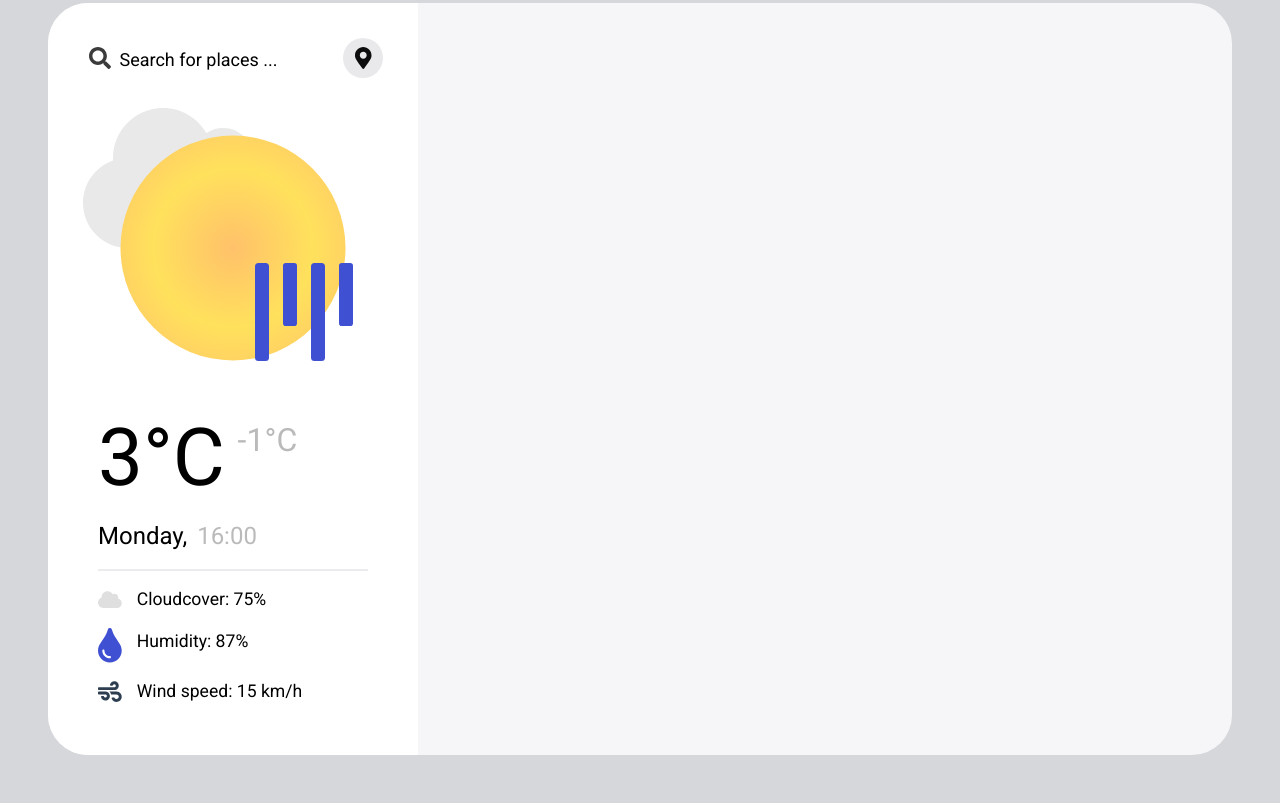
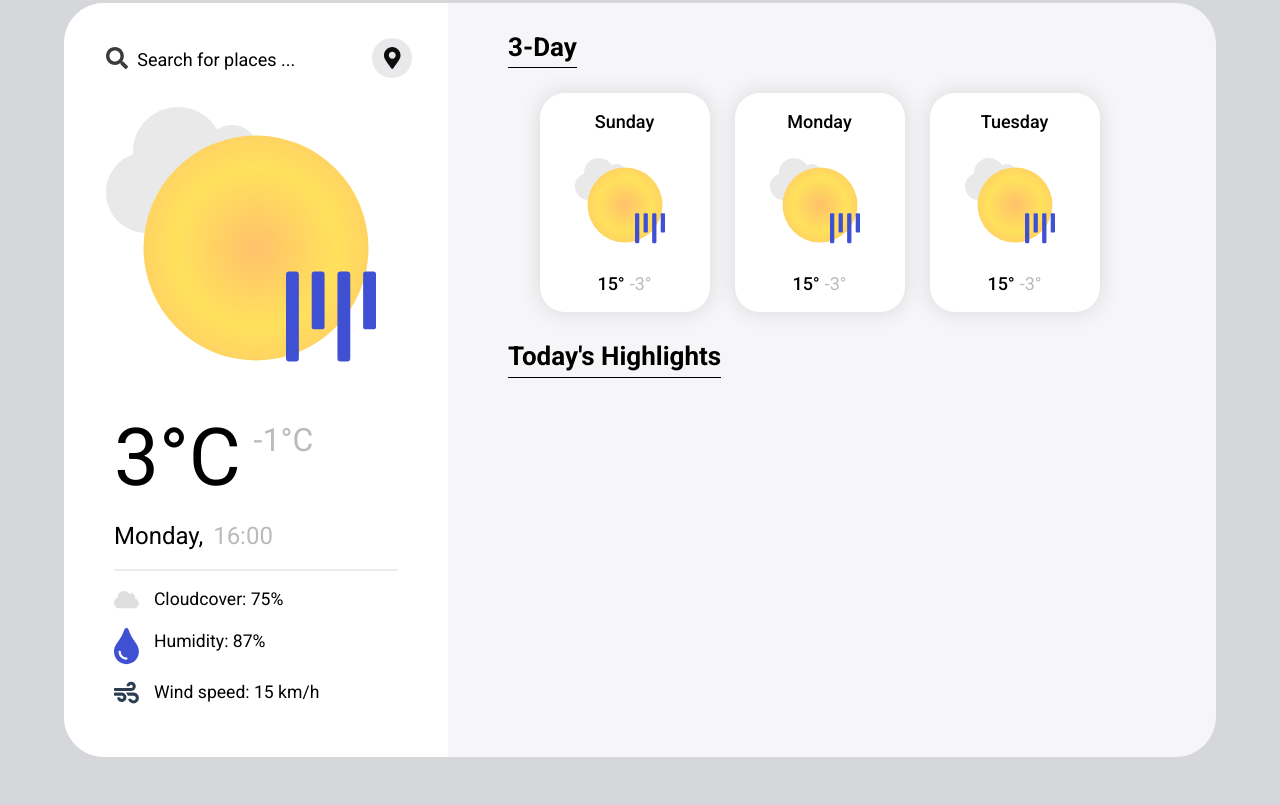
Before and after one commit to igorkrosh/Weather-App, a Vue app: page / in a window 1280 px wide. Built offline with nearby package versions, Linux system fonts and the light colour scheme.

Commit message:
3-day weather - layout

```diff
--- a/src/App.vue
+++ b/src/App.vue
@@ -1,6 +1,6 @@
 <template>
   <div id="app">
-    <div class="tile is-ancestor weather-panel">
+    <div class="tile container is-ancestor weather-panel">
       <TodayPanel/>
       <DetailsPanel/>
     </div>
--- a/src/components/DetailsPanel.vue
+++ b/src/components/DetailsPanel.vue
@@ -1,15 +1,102 @@
 <template>
-    <div class="tile is-8">
-
+    <div class="tile">
+        <div class="tile is-child details-panel">
+            <div class="title">
+                <span>3-Day</span>
+            </div>
+            <div class="three-day-weather">
+                <div class="day-weather-card">
+                    <span class="day-title">Sunday</span>
+                        <IconClearSky/>
+                    <span class="current-temp">15°</span>
+                    <span class="feels-like-temp">-3°</span>
+                </div>
+                <div class="day-weather-card">
+                    <span class="day-title">Monday</span>
+                        <IconClearSky/>
+                    <span class="current-temp">15°</span>
+                    <span class="feels-like-temp">-3°</span>
+                </div>
+                <div class="day-weather-card">
+                    <span class="day-title">Tuesday</span>
+                        <IconClearSky/>
+                    <span class="current-temp">15°</span>
+                    <span class="feels-like-temp">-3°</span>
+                </div>
+            </div>
+            <div class="title">
+                <span>Today's Highlights    </span>
+            </div>
+        </div>
     </div>
 </template>
 
 <script>
+import IconClearSky from './Icons/ClearSky'
 export default {
-
+    name: 'DetailsPanel',
+    components: {
+        IconClearSky
+    }
 }
 </script>
 
 <style>
+.details-panel .title
+{
+    padding: 25px 60px;
+    display: flex;
+    color:black;
+    margin-bottom: 0!important;
+    font-size: 26px;
+}
 
+.details-panel .title span
+{
+    padding: 5px 0px;
+    border-bottom: 1px solid black;
+}
+.three-day-weather
+{
+    display:flex;
+    padding: 0 35px;
+    justify-content: center;
+}
+.day-weather-card
+{
+    display: inline-block;
+    background-color: white;
+    padding: 15px 35px;
+    border-radius: 25px;
+    box-shadow: 0px 0px 20px 2px rgba(0, 0, 0, .1);
+    color: black;
+    margin-right: 25px;
+}
+
+.day-weather-card .day-title
+{
+    font-size: 18px;
+    font-weight: 500;
+}
+
+.day-weather-card .current-temp
+{
+    font-size: 18px;
+    font-weight: 500;
+    margin-right: 5px;
+
+}
+
+.day-weather-card .feels-like-temp
+{
+    font-size: 18px;
+    color: #bababa;
+}
+
+.day-weather-card .weather-icon
+{
+    width: 100px;
+    height: 100px;
+    margin-bottom: 15px;
+}
 </style>
--- a/src/components/Icons/ClearSky.vue
+++ b/src/components/Icons/ClearSky.vue
@@ -19,7 +19,7 @@ export default {
     height: 300px;
     position: relative;
     margin: 20px auto 0 auto;
-
+    font-size: 16px;
 }
 .clear-sky
 {
@@ -40,7 +40,9 @@ export default {
 
 .clear-sky .cloud
 {
-    font-size: 10rem;
+
+    width: 60%;
+    height: auto;
     position: absolute;
     left: 0;
     top: 0;
@@ -49,7 +51,8 @@ export default {
 
 .clear-sky .rain
 {
-    font-size: 7rem;
+    width: 30%;
+    height: auto;
     position: absolute;
     color: #4050d2;
     z-index: 101;
--- a/src/components/TodayPanel.vue
+++ b/src/components/TodayPanel.vue
@@ -1,5 +1,5 @@
 <template>
-    <div class="tile is-3">
+    <div class="tile is-4">
         <div class="tile is-child today-panel">
             <SearchForm/>
             <IconClearSky/>
@@ -7,7 +7,7 @@
                 <div class="current-now">
                     3°C
                     <b-tooltip class="feels-like" label="Feels like">
-                        <div >
+                        <div>
                             -1°C
                         </div>
                     </b-tooltip>
```
